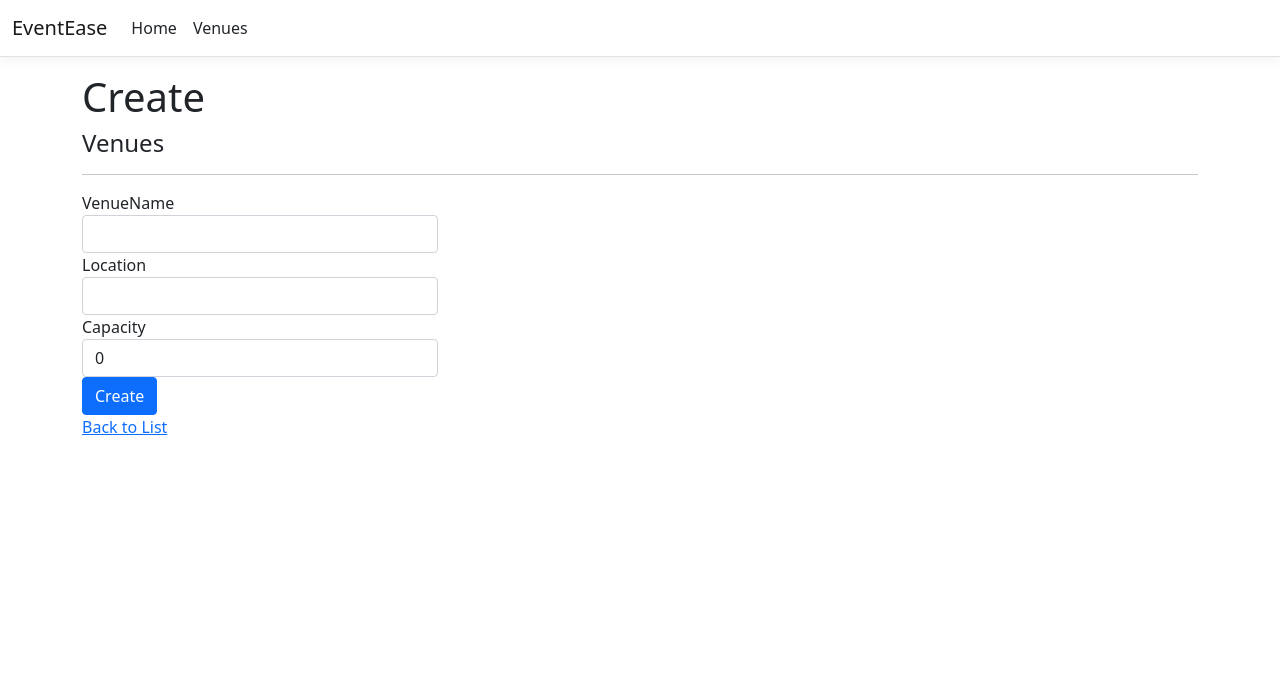
After one commit to ambercoltman/CampusPrj-EventEase, an ASP.NET Core app: template EventEase/Views/Venues/Create.cshtml in a window 1280 px wide. The commit adds this page. Shown: the top 695 px of the page. Run offline with ASP.NET Core 8, Linux system fonts and the light colour scheme; the template is opened without the code that fills it, so the values that code supplies are empty; style sheets or scripts are compiled from the project's sources.

Commit message:
created create button

```diff
--- a/EventEase/Models/Venues.cs
+++ b/EventEase/Models/Venues.cs
@@ -6,5 +6,6 @@ namespace EventEase.Models
         public string VenueName { get; set; }
         public string Location { get; set; }
         public int Capacity { get; set; }
+        public string ImageUrl { get; set; }
     }
 }
--- /dev/null
+++ b/EventEase/Views/Venues/Create.cshtml
@@ -0,0 +1,43 @@
+@model EventEase.Models.Venues
+
+@{
+    ViewData["Title"] = "Create";
+}
+
+<h1>Create</h1>
+
+<h4>Venues</h4>
+<hr />
+<div class="row">
+    <div class="col-md-4">
+        <form asp-action="Create">
+            <div asp-validation-summary="ModelOnly" class="text-danger"></div>
+            <div class="form-group">
+                <label asp-for="VenueName" class="control-label"></label>
+                <input asp-for="VenueName" class="form-control" />
+                <span asp-validation-for="VenueName" class="text-danger"></span>
+            </div>
+            <div class="form-group">
+                <label asp-for="Location" class="control-label"></label>
+                <input asp-for="Location" class="form-control" />
+                <span asp-validation-for="Location" class="text-danger"></span>
+            </div>
+            <div class="form-group">
+                <label asp-for="Capacity" class="control-label"></label>
+                <input asp-for="Capacity" class="form-control" />
+                <span asp-validation-for="Capacity" class="text-danger"></span>
+            </div>
+            <div class="form-group">
+                <input type="submit" value="Create" class="btn btn-primary" />
+            </div>
+        </form>
+    </div>
+</div>
+
+<div>
+    <a asp-action="Index">Back to List</a>
+</div>
+
+@section Scripts {
+    @{await Html.RenderPartialAsync("_ValidationScriptsPartial");}
+}
```
Also changed, not shown: EventEase/Controllers/VenuesController.cs (+17 -0 lines), EventEase/Views/Venues/Index.cshtml (+4 -3 lines).
